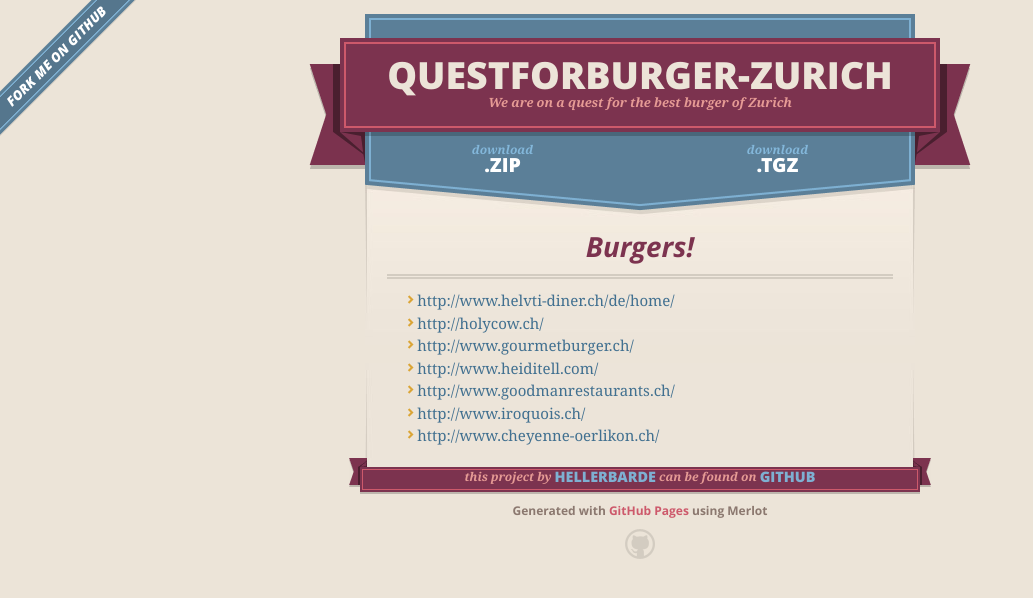
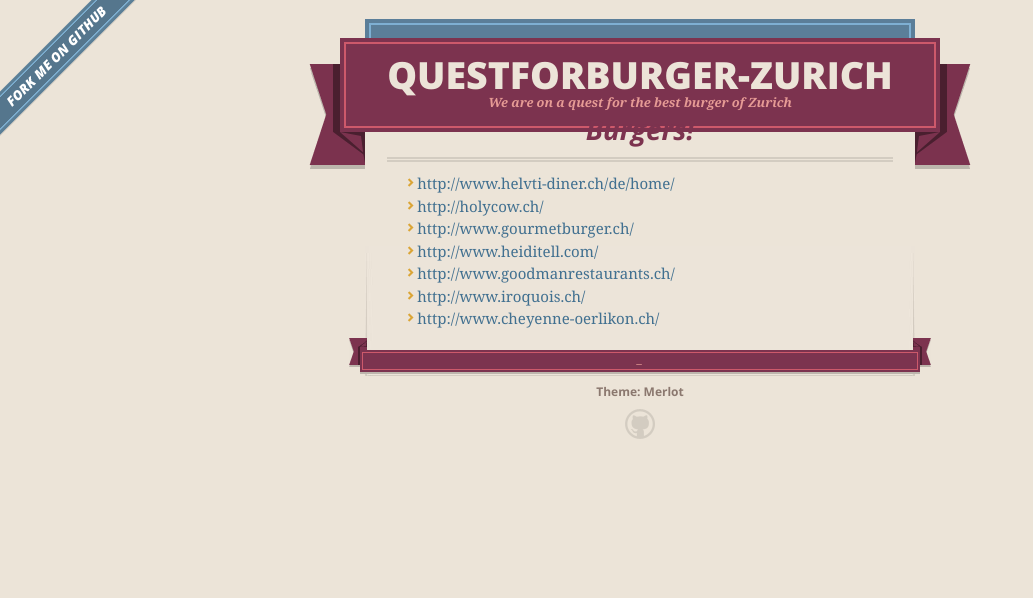
Before and after one commit to hellerbarde/questforburger-zurich, a plain HTML site: page index.html in a window 1280 px wide. Shown: the whole page, without its empty margins (0-1033 px from the left). Drawn offline with nearby package versions, Linux system fonts and the light colour scheme.

Commit message:
remove unnecessary sections from the HTML

```diff
--- a/index.html
+++ b/index.html
@@ -35,11 +35,11 @@
         </span>
       </header>
 
-      <section id="downloads">
+      <!--<section id="downloads">
         <span class="inner">
           <a href="https://github.com/hellerbarde/questforburger-zurich/zipball/master" class="zip"><em>download</em> .ZIP</a><a href="https://github.com/hellerbarde/questforburger-zurich/tarball/master" class="tgz"><em>download</em> .TGZ</a>
         </span>
-      </section>
+      </section>-->
 
 
       <span class="banner-fix"></span>
@@ -63,12 +63,12 @@
       <footer>
         <span class="ribbon-outer">
           <span class="ribbon-inner">
-            <p>this project by <a href="https://github.com/hellerbarde">hellerbarde</a> can be found on <a href="https://github.com/hellerbarde/questforburger-zurich">GitHub</a></p>
+            <p>_</p>
           </span>
           <span class="left-tail"></span>
           <span class="right-tail"></span>
         </span>
-        <p>Generated with <a href="http://pages.github.com">GitHub Pages</a> using Merlot</p>
+        <p>Theme: Merlot</p>
         <span class="octocat"></span>
       </footer>
 
```
